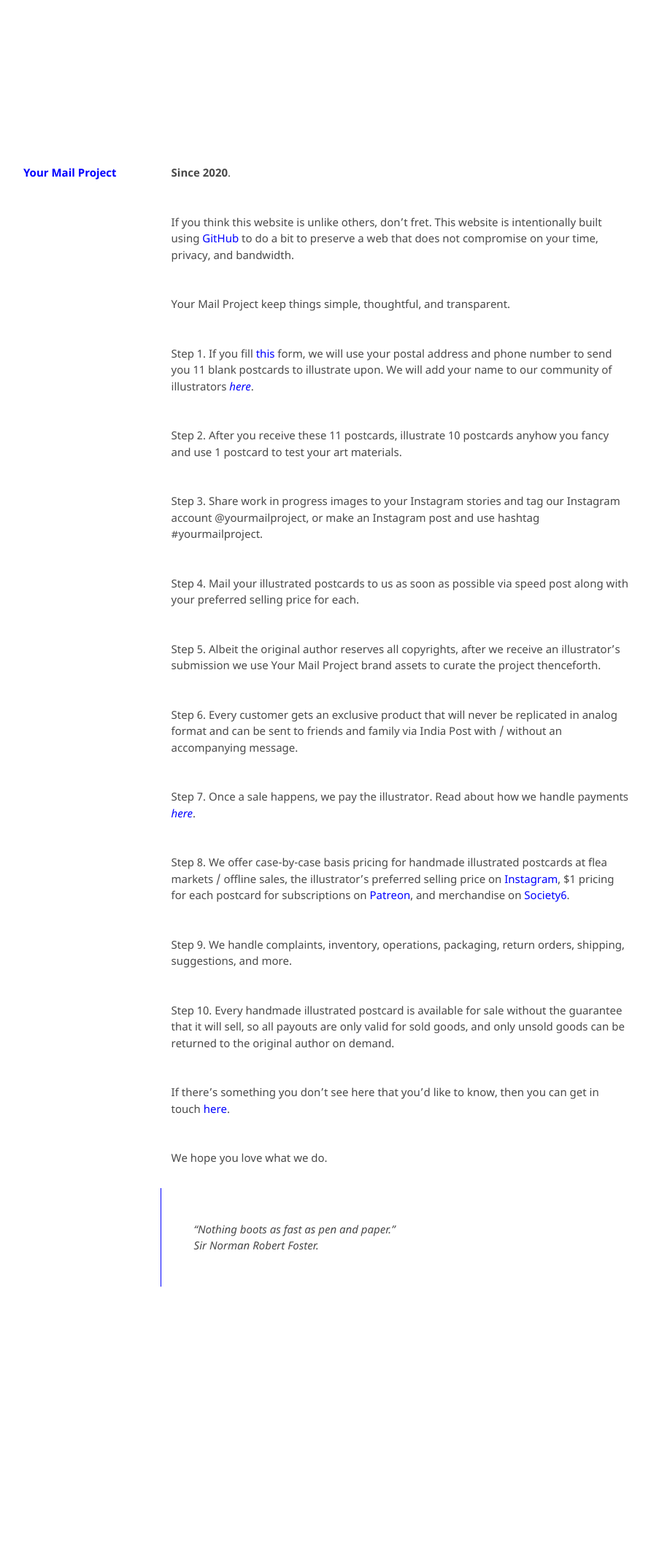
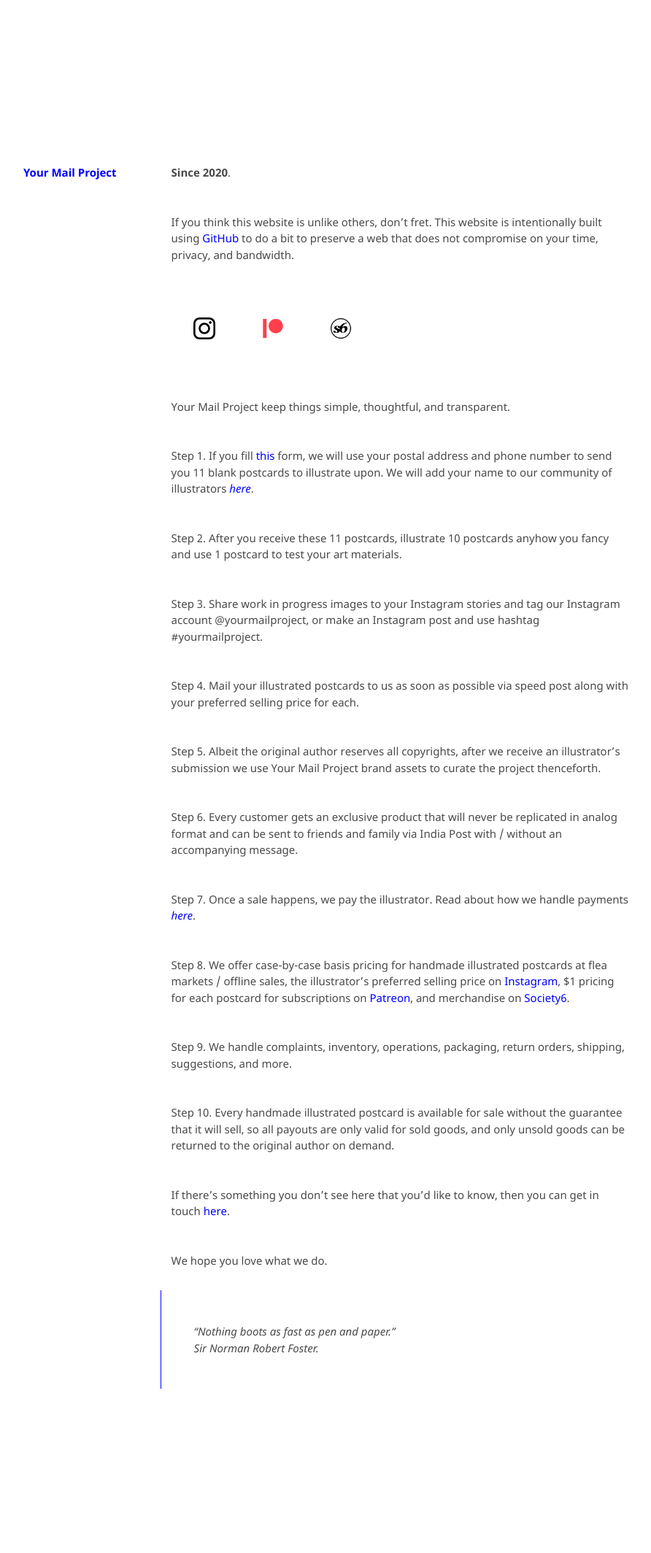
Before and after one commit to kvshvlin/yourmailproject, a Jekyll site: the page built from index.md, in a window 1280 px wide. Shown: the whole page at 73% size, without its empty margins (193-1085 px from the left). Built offline with Jekyll 4.4.1, drawn with Linux system fonts in a browser that asks for light colours; our own code applies the rules of GitHub Pages for plain Markdown files; before the commit the page ends 1988 px from its top, so only the background shows below that.

Commit message:
Update index.md

```diff
--- a/index.md
+++ b/index.md
@@ -1,6 +1,10 @@
 **Since 2020**.
 
 If you think this website is unlike others, don't fret. This website is intentionally built using <a href="https://github.com/kushalsamant/yourmailproject" target="_blank">GitHub</a> to do a bit to preserve a web that does not compromise on your time, privacy, and bandwidth.
+
+<a href="https://www.instagram.com/yourmailproject" target="_blank"><img src="/assets/img/logoinstagram.png" alt="Instagram" style="width:30px"></a>
+<a href="https://www.patreon.com/yourmailproject?fan_landing=true" target="_blank"><img src="/assets/img/logopatreon.png" alt="Patreon" style="width:30px"></a>
+<a href="https://www.society6.com/yourmailproject" target="_blank"><img src="/assets/img/logosociety6.png" alt="Society6" style="width:30px"></a>
 
 Your Mail Project keep things simple, thoughtful, and transparent.
 
```
